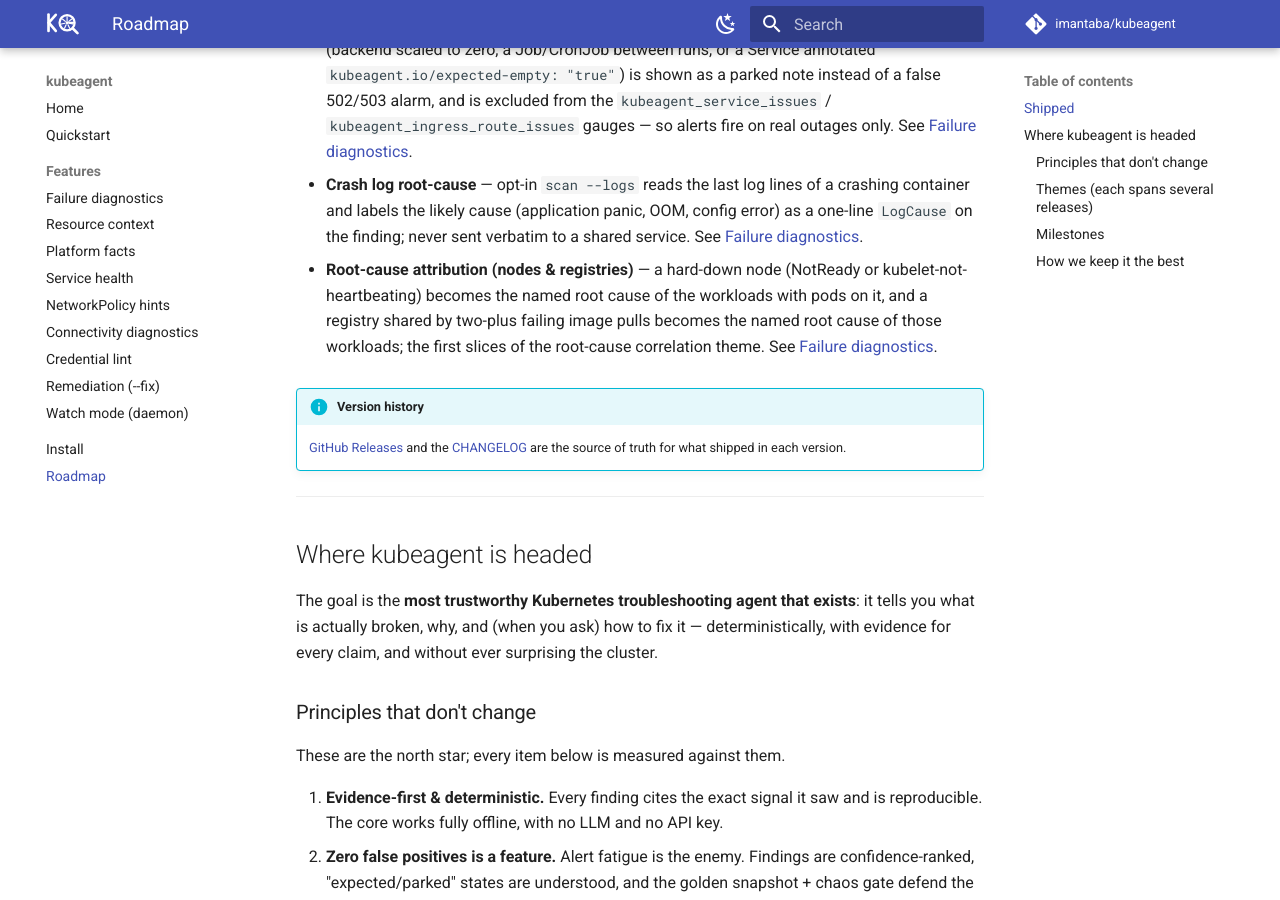
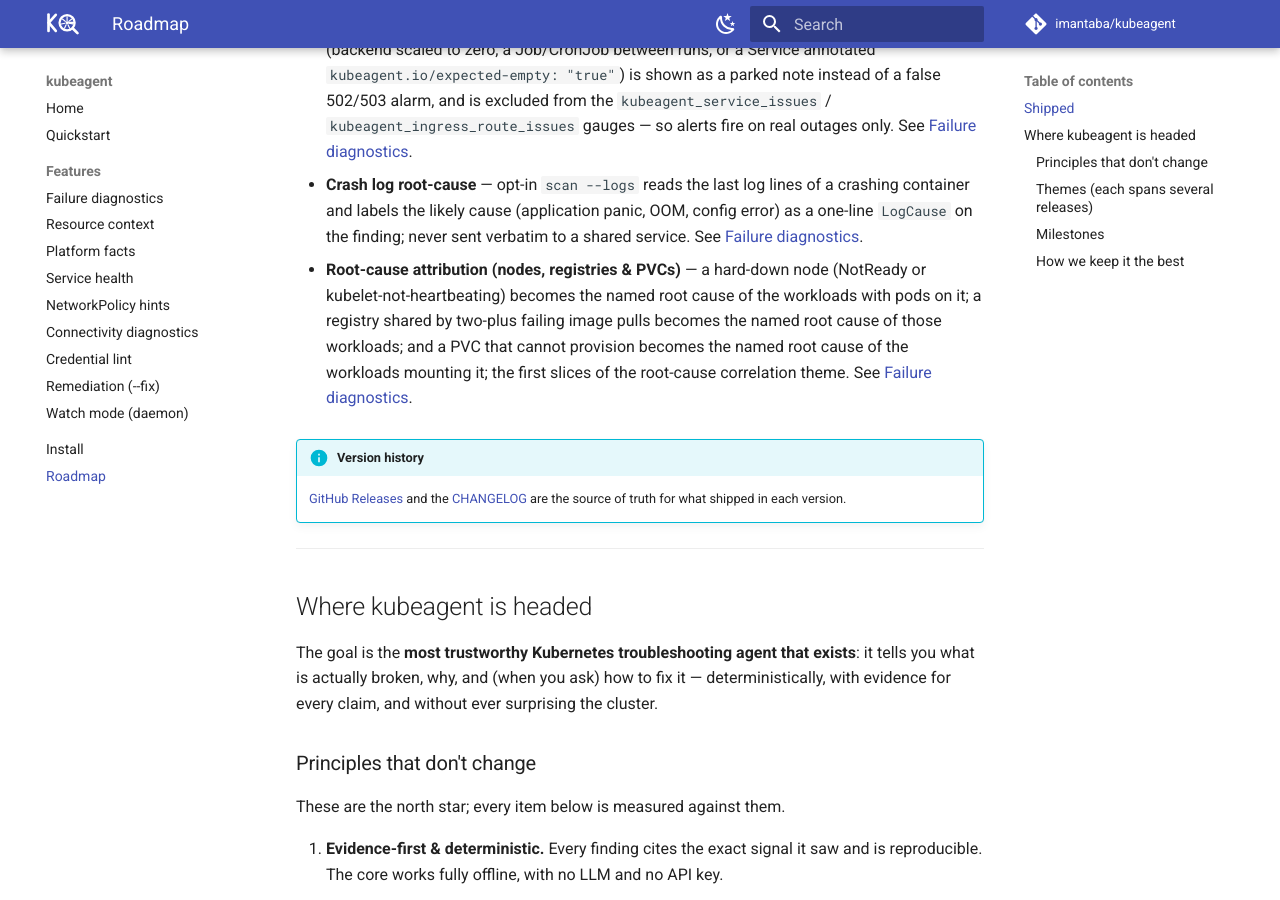
Before and after one commit to imantaba/kubeagent, an MkDocs documentation site: the page built from website/docs/roadmap.md, in a window 1280 px wide and 900 px high, scrolled down 2392 px. Built offline with MkDocs 1.6.1 and Material for MkDocs 9.7.7, drawn with Linux system fonts in a browser that asks for light colours; comment, search, counter and statistics services are not loaded.

Commit message:
docs: document failed-PVC root-cause attribution

```diff
--- a/website/docs/roadmap.md
+++ b/website/docs/roadmap.md
@@ -113,11 +113,13 @@
   error) as a one-line `LogCause` on the finding; never sent verbatim to a shared
   service. See [Failure diagnostics](features/diagnostics.md).
 
-- **Root-cause attribution (nodes & registries)** — a hard-down node (NotReady or
-  kubelet-not-heartbeating) becomes the named root cause of the workloads with pods
-  on it, and a registry shared by two-plus failing image pulls becomes the named
-  root cause of those workloads; the first slices of the root-cause correlation
-  theme. See [Failure diagnostics](features/diagnostics.md).
+- **Root-cause attribution (nodes, registries & PVCs)** — a hard-down node
+  (NotReady or kubelet-not-heartbeating) becomes the named root cause of the
+  workloads with pods on it; a registry shared by two-plus failing image pulls
+  becomes the named root cause of those workloads; and a PVC that cannot
+  provision becomes the named root cause of the workloads mounting it; the first
+  slices of the root-cause correlation theme. See
+  [Failure diagnostics](features/diagnostics.md).
 
 !!! info "Version history"
     [GitHub Releases](https://github.com/imantaba/kubeagent/releases) and the
```
Also changed, not shown: website/docs/features/diagnostics.md (+10 -0 lines), CHANGELOG.md, README.md.
